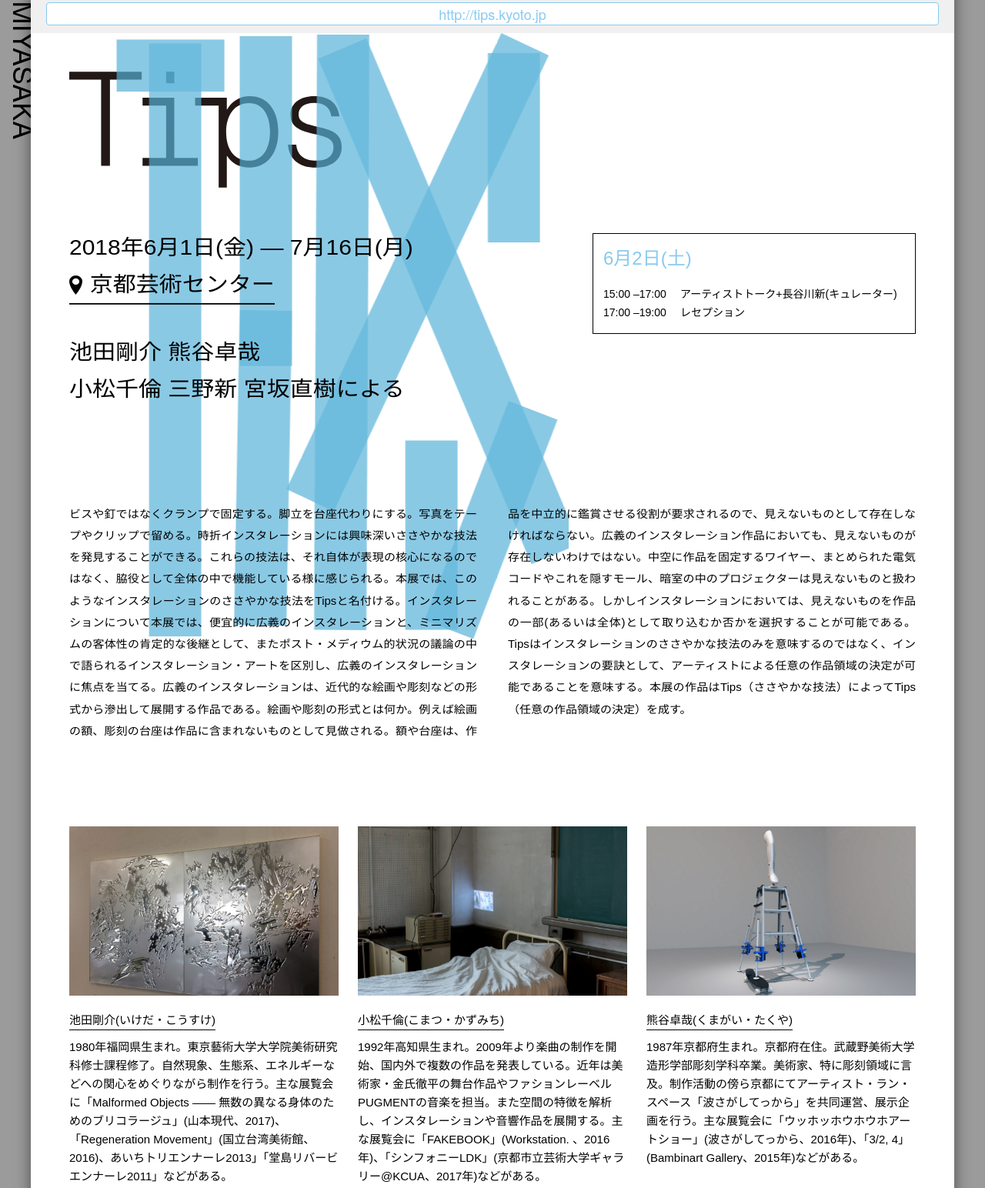
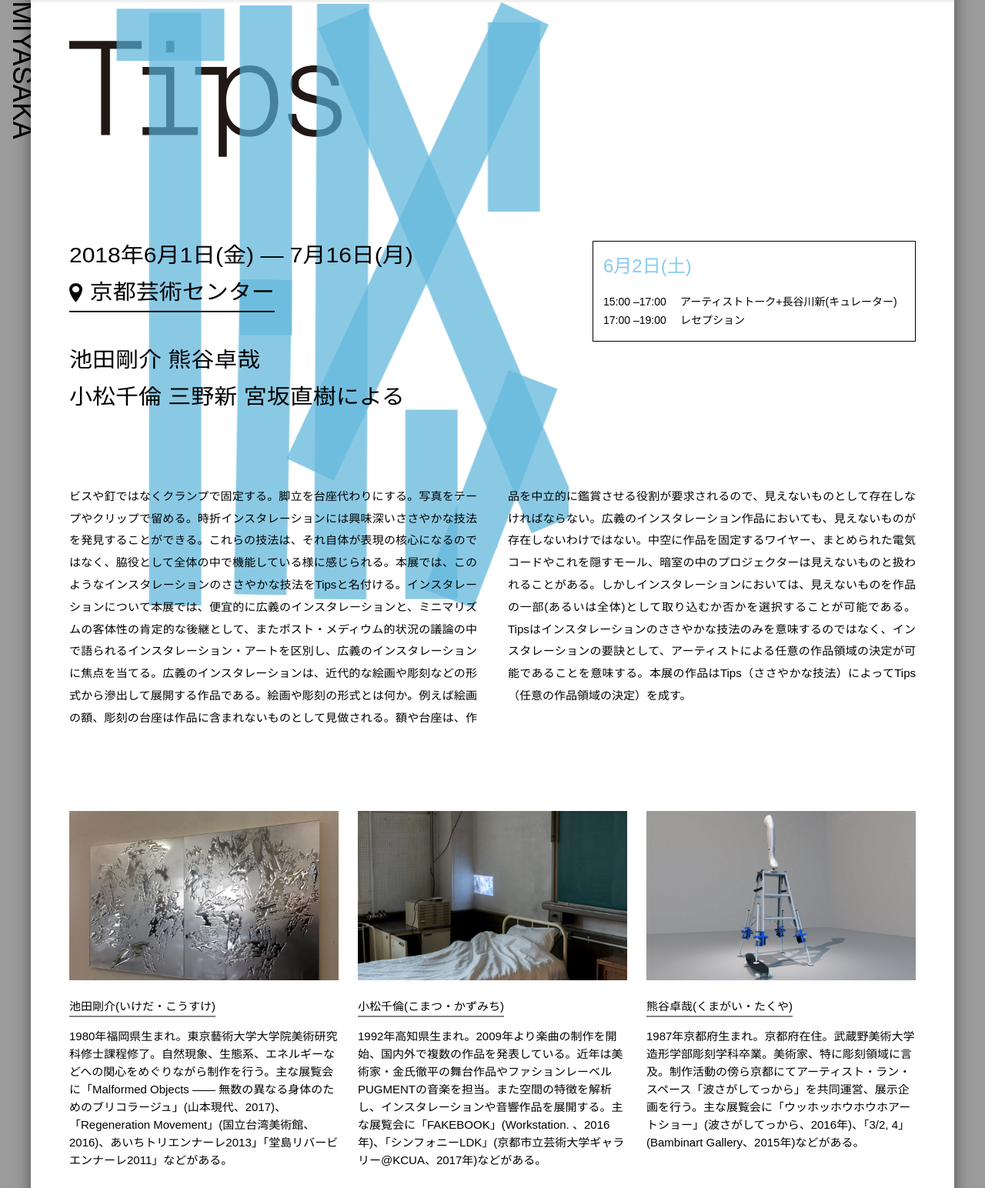
Before and after one commit to tips-kyoto/tips-kyoto, a website: page src/pug/index.pug in a window 1280 px wide. Shown: the part 147-1691 px from the top of the page at 77% size. Drawn offline with nearby package versions, Linux system fonts and the light colour scheme; files that its build step writes are made by us from their sources; files whose address does not match are found by name.

Commit message:
フォントの調整、出展者リンクを追加

```diff
--- a/src/pug/index.pug
+++ b/src/pug/index.pug
@@ -38,27 +38,27 @@ block main
 
       .c-exhibitor__block
         img(src="/images/prof_ikeda.jpg" alt="池田剛介(いけだ・こうすけ)")
-        h3: span 池田剛介(いけだ・こうすけ)
+        h3: span: a(href="http://kosukeikeda.net/" target="_blank") 池田剛介(いけだ・こうすけ)
         p 1980年福岡県生まれ。東京藝術大学大学院美術研究科修士課程修了。自然現象、生態系、エネルギーなどへの関心をめぐりながら制作を行う。主な展覧会に「Malformed Objects ―― 無数の異なる身体のためのブリコラージュ」(山本現代、2017)、「Regeneration Movement」(国立台湾美術館、2016)、あいちトリエンナーレ2013」「堂島リバービエンナーレ2011」などがある。
 
       .c-exhibitor__block
         img(src="/images/prof_komatsu.jpg" alt="小松千倫(こまつ・かずみち)")
-        h3: span 小松千倫(こまつ・かずみち)
+        h3: span: a(href="http://kazumichi-komastu.tumblr.com/" target="_blank") 小松千倫(こまつ・かずみち)
         p(lang="ja") 1992年高知県生まれ。2009年より楽曲の制作を開始、国内外で複数の作品を発表している。近年は美術家・金氏徹平の舞台作品やファションレーベルPUGMENTの音楽を担当。また空間の特徴を解析し、インスタレーションや音響作品を展開する。主な展覧会に「FAKEBOOK」(Workstation. 、2016年)、「シンフォニーLDK」(京都市立芸術大学ギャラリー@KCUA、2017年)などがある。
 
       .c-exhibitor__block
         img(src="/images/prof_kumagai.jpg" alt="熊谷卓哉(くまがい・たくや)")
-        h3: span 熊谷卓哉(くまがい・たくや)
+        h3: span: a(href="https://www.namisagashitekkara.com/" target="_blank") 熊谷卓哉(くまがい・たくや)
         p 1987年京都府生まれ。京都府在住。武蔵野美術大学造形学部彫刻学科卒業。美術家、特に彫刻領域に言及。制作活動の傍ら京都にてアーティスト・ラン・スペース「波さがしてっから」を共同運営、展示企画を行う。主な展覧会に「ウッホッホウホウホアートショー」(波さがしてっから、2016年)、「3/2, 4」(Bambinart Gallery、2015年)などがある。
 
       .c-exhibitor__block
         img(src="/images/prof_mino.jpg" alt="三野 新(みの・あらた)")
-        h3: span 三野 新(みの・あらた)
+        h3: span: a(href="https://www.aratamino.com/" target="_blank") 三野 新(みの・あらた)
         p 1987年福岡県生まれ。ニカサン主宰。写真家、劇作家、演出家。「恐怖の予感を視覚化する」ことをテーマに作家活動を行っており、物語・写真行為・演劇を横断的に試行/思考しながら制作している。主な受賞歴にフェスティバル/トーキョー12’公募プログラム選出、第2回・第4回写真「1_WALL」展入賞、第17回AAF戯曲賞ファイナリストなどがある。
 
       .c-exhibitor__block
         img(src="/images/prof_miyasaka.jpg" alt="宮坂直樹(みやさか・なおき)")
-        h3: span 宮坂直樹(みやさか・なおき)
+        h3: span: a(href="http://www.naokimiyasaka.com/" target="_blank") 宮坂直樹(みやさか・なおき)
         p  1985年千葉県生まれ。京都府在住。東京藝術大学大学院美術研究科博士課程修了。認識の方法によって様々に現れる空間の概念を基に、空間構成を研究する。また、ヴェルニッサージュのグラスやギャラリーのベンチなど、現代美術におけるデザインを手がける。主な展覧会に「Exercise for Death」(ARTZONE、2017年)、「空間越え」(遊工房アートスペース、2012年)などがある。
 
     section.c-info
@@ -70,7 +70,7 @@ block main
             カテゴリーB「共同開催」(展覧会事業)採択企画」
             <br>主催：宮坂直樹、京都芸術センター
             <br>助成：アーツサポート関西
-            <br>宣伝美術：石塚俊
+            <br>宣伝美術：<a href="http://shunishizuka.com/" target="_blank">石塚俊</a>
         .l-column.col3
           h3 京都芸術センター
           p.
--- a/src/sass/component/_exhibitor.scss
+++ b/src/sass/component/_exhibitor.scss
@@ -37,6 +37,8 @@
     h3 {
       @include fs(15 / 16);
       margin-top: 20px;
+      transform: scale(1, 0.96);
+      line-height: 1.8;
 
       span {
         border-bottom: 1px solid #000;
@@ -46,6 +48,7 @@
 
     p {
       line-break: strict;
+      transform: scale(1, 0.96);
       margin-top: 10px;
     }
   }
--- a/src/sass/component/_outline.scss
+++ b/src/sass/component/_outline.scss
@@ -40,10 +40,10 @@
   }
 
   &__info {
-    margin: 30px 10px 0;
+    margin: 50px 10px 0;
 
     @include min-screen($break_point_min) {
-      margin: 50px 0 0;
+      margin: 100px 0 0;
     }
 
     h2 {
@@ -79,7 +79,7 @@
 
   &__event {
     border: 1px solid #000;
-    margin: 94px 10px 0;
+    margin: 50px 10px 0;
     padding: 15px 20px;
 
     @include min-screen($break_point_min) {
@@ -93,7 +93,7 @@
       max-width: calc(100% - 620px);
       position: absolute;
       right: 50px;
-      top: 260px;
+      top: 310px;
       width: 420px;
     }
 
@@ -105,11 +105,11 @@
     strong {
       @include fs(20 / 16);
       font-weight: normal;
-      transform: scale(1, 0.94);
+      transform: scale(1, 0.96);
 
       @include min-screen($break_point_min) {
         color: $aqua;
-        transform: scale(1, 0.94);
+        transform: scale(1, 0.96);
         @include fs(24 / 16);
       }
     }
@@ -144,8 +144,8 @@
 
   &__statement {
     line-height: (28 / 15);
-    margin-top: 110px;
-    transform: scale(1, 0.94);
+    margin-top: 80px;
+    transform: scale(1, 0.96);
 
     @include min-screen($break_point_min) {
       column-count: 2;
--- a/src/sass/layout/_browser.scss
+++ b/src/sass/layout/_browser.scss
@@ -2,7 +2,7 @@
   background: #FFF;
   border-radius: 6px;
   box-shadow: 0px 0px 10px 0px rgba(0,0,0,0.5);
-  margin: 100px auto 40px;
+  margin: 60px auto 40px;
   max-width: 480px;
   overflow: hidden;
   position: relative;
--- a/src/sass/layout/_column.scss
+++ b/src/sass/layout/_column.scss
@@ -31,6 +31,7 @@ $gutter: 25px;
 
   &.col3 {
     width: calc(#{(100% / 3)} - #{$gutter});
+    transform: scale(1, 0.96);
 
     @include max-screen(920px) {
       width: calc(#{(100% / 2)} - #{$gutter});
```
